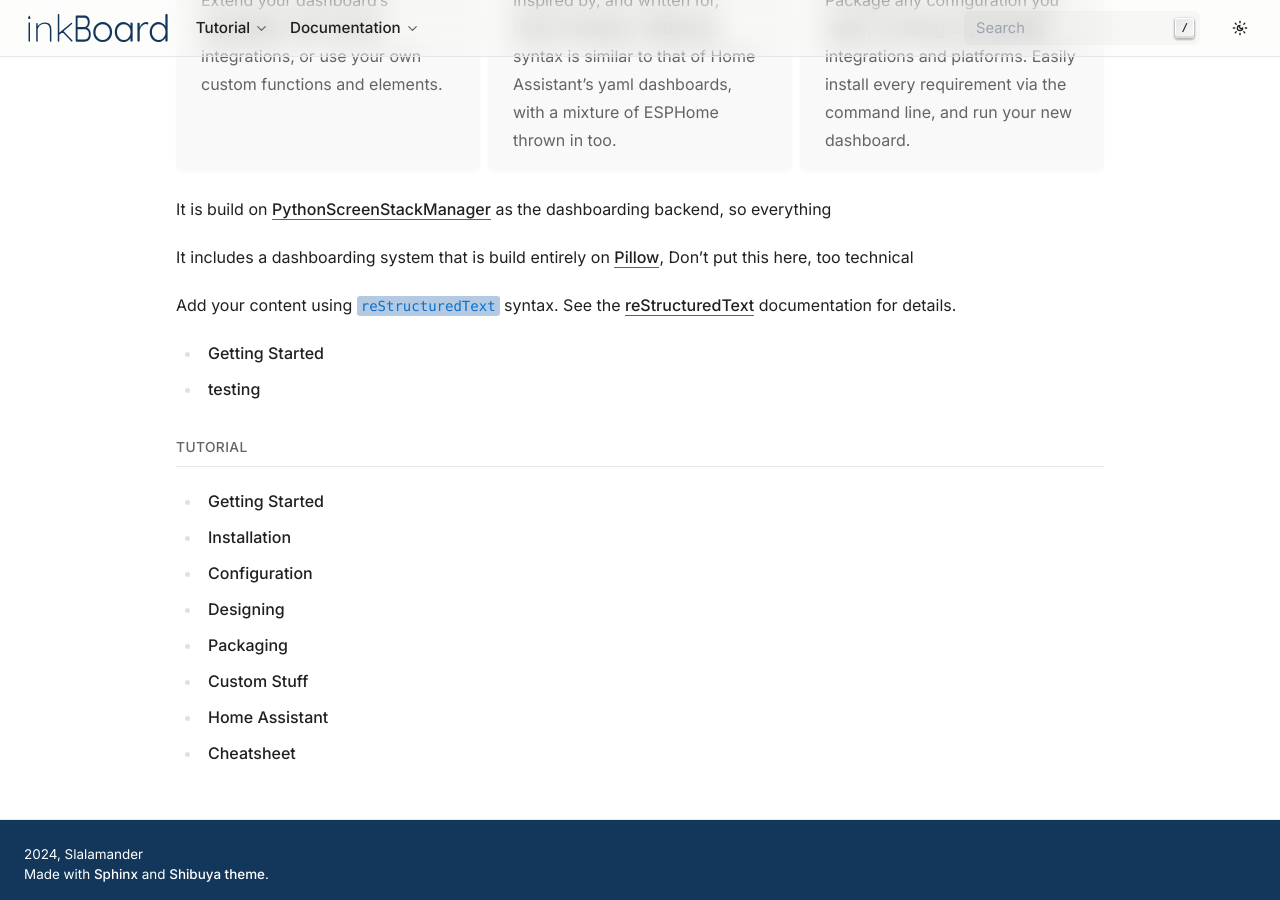
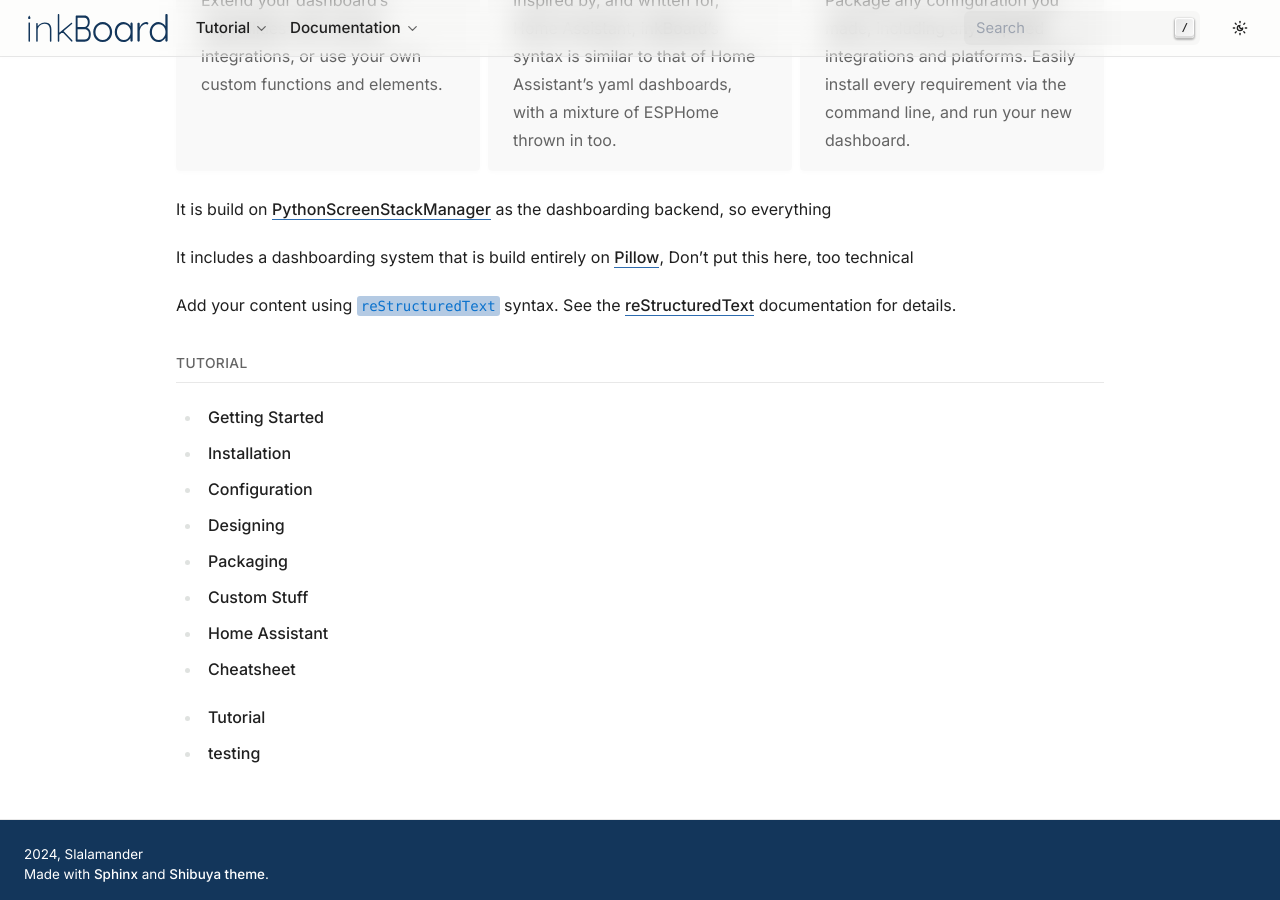
Before and after one commit to Slalamander/inkBoard-docs, a Sphinx documentation site: the page built from docs/source/index.rst, in a window 1280 px wide and 900 px high, scrolled down 902 px. Built offline with Sphinx 7.4.7, drawn with Linux system fonts in a browser that asks for light colours; the version number could not be read and is left out; some of the changed lines change nothing that is shown.

Commit message:
small change for the custom toc

```diff
--- a/docs/source/index.rst
+++ b/docs/source/index.rst
@@ -64,11 +64,7 @@ Add your content using ``reStructuredText`` syntax. See the
 `reStructuredText <https://www.sphinx-doc.org/en/master/usage/restructuredtext/index.html>`_
 documentation for details.
 
-.. toctree::
-    :maxdepth: 0
-
-    tutorial/index
-    documentation/index
+.. DO NOT MOVE THIS TREE DOWN OR UP, MESSES UP THE AUTOMATIC REMOVING OF IT
 
 .. toctree::
     :caption: Tutorial
@@ -86,6 +82,11 @@ documentation for details.
     tutorial/homeassistant
     tutorial/cheatsheet
 
+.. toctree::
+    :maxdepth: 0
+
+    Tutorial <tutorial/index>
+    documentation/index
 
 .. toctree:
    :maxdepth: 2
--- a/docs/source/tutorial/conf.py
+++ /dev/null
@@ -1,19 +0,0 @@
-from ..conf import *
-
-from pathlib import Path
-
-print("IMPORTING TUTORIAL CONF")
-
-
-
-# root = "custom"
-
-# static_path = Path(__file__).parent.parent / "_static"
-
-# html_static_path = [str(static_path.absolute())]
-
-##Edit:
-##Top page url
-##Url's in navbar
-##See if it is possible to build with correct linking, i.e. url/tutorial/thingy
-##Maybe via the toc by using the slashes.
```
